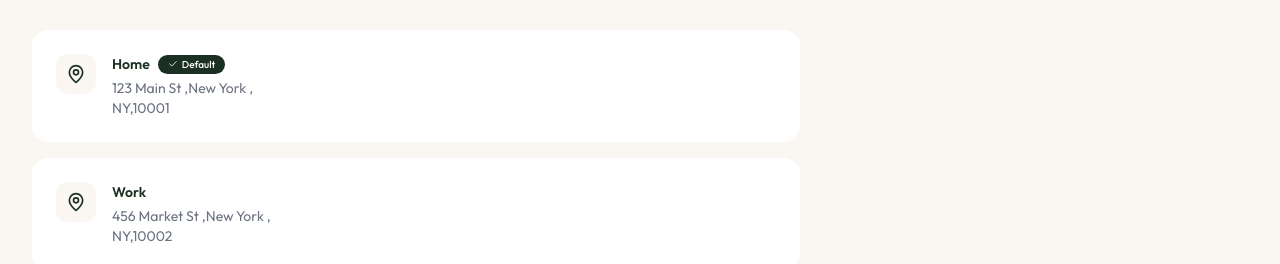
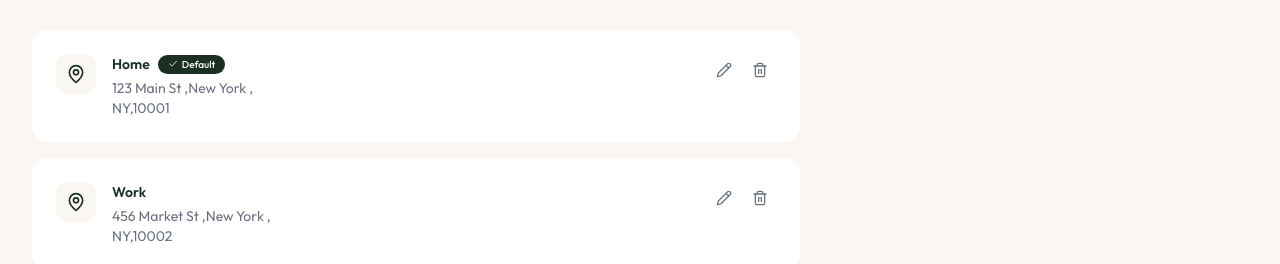
Before and after one commit to surameli/fresh-corner-delivery, a React (Vite) app in the folder client/: page /addresses in a window 1280 px wide. Shown: the part 171-435 px from the top of the page. Built offline with nearby package versions, Linux system fonts and the light colour scheme.

Commit message:
implement left side address page

```diff
--- a/client/src/components/AddressCard.tsx
+++ b/client/src/components/AddressCard.tsx
@@ -1,4 +1,4 @@
-import { CheckIcon, MapPinIcon } from "lucide-react";
+import { CheckIcon, MapPinIcon, PencilIcon, Trash2Icon } from "lucide-react";
 import type { Address } from "../types"
 
 interface AddressCardProps{
@@ -41,6 +41,19 @@ const AddressCard = ({addr, onEditHandler, setAddresses } : AddressCardProps) =>
         </div>
         {/* right  action button */}
 
+        <div className="flex items-center gap-1">
+            <button onClick={()=> onEditHandler(addr)}
+            className="p-2 text-app-text-light hover:text-app-green hover:bg-app-cream rounded-lg transition-colors">
+                <PencilIcon className="size-4"/>
+            </button>
+
+            <button onClick={()=> handleDelete(addr._id)}
+            className="p-2 text-app-text-light hover:text-app-error hover:bg-app-red-50 rounded-lg transition-colors">
+                <Trash2Icon className="size-4"/>
+            </button>
+
+        </div>
+
     </div>
   )
 }
```
